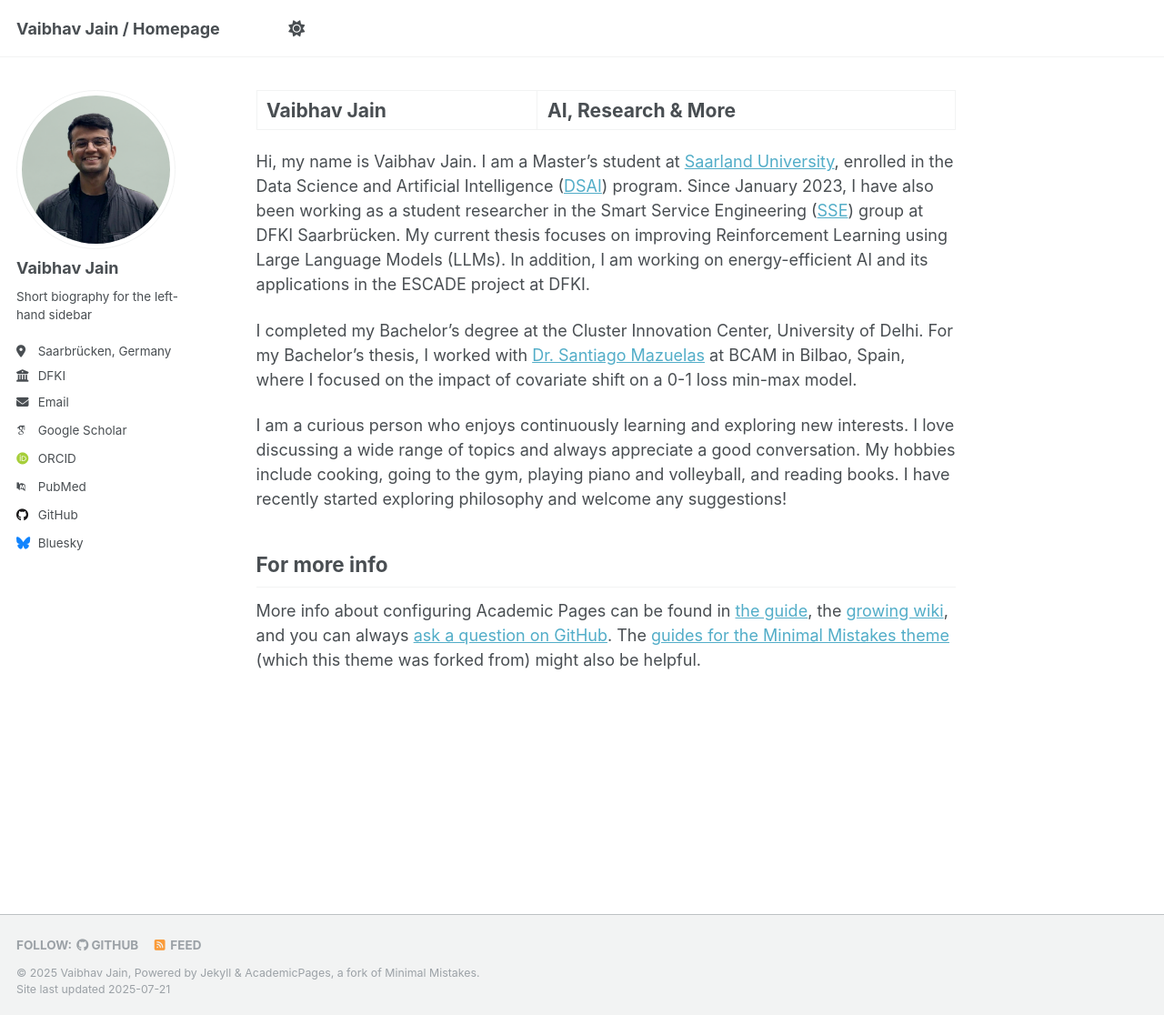
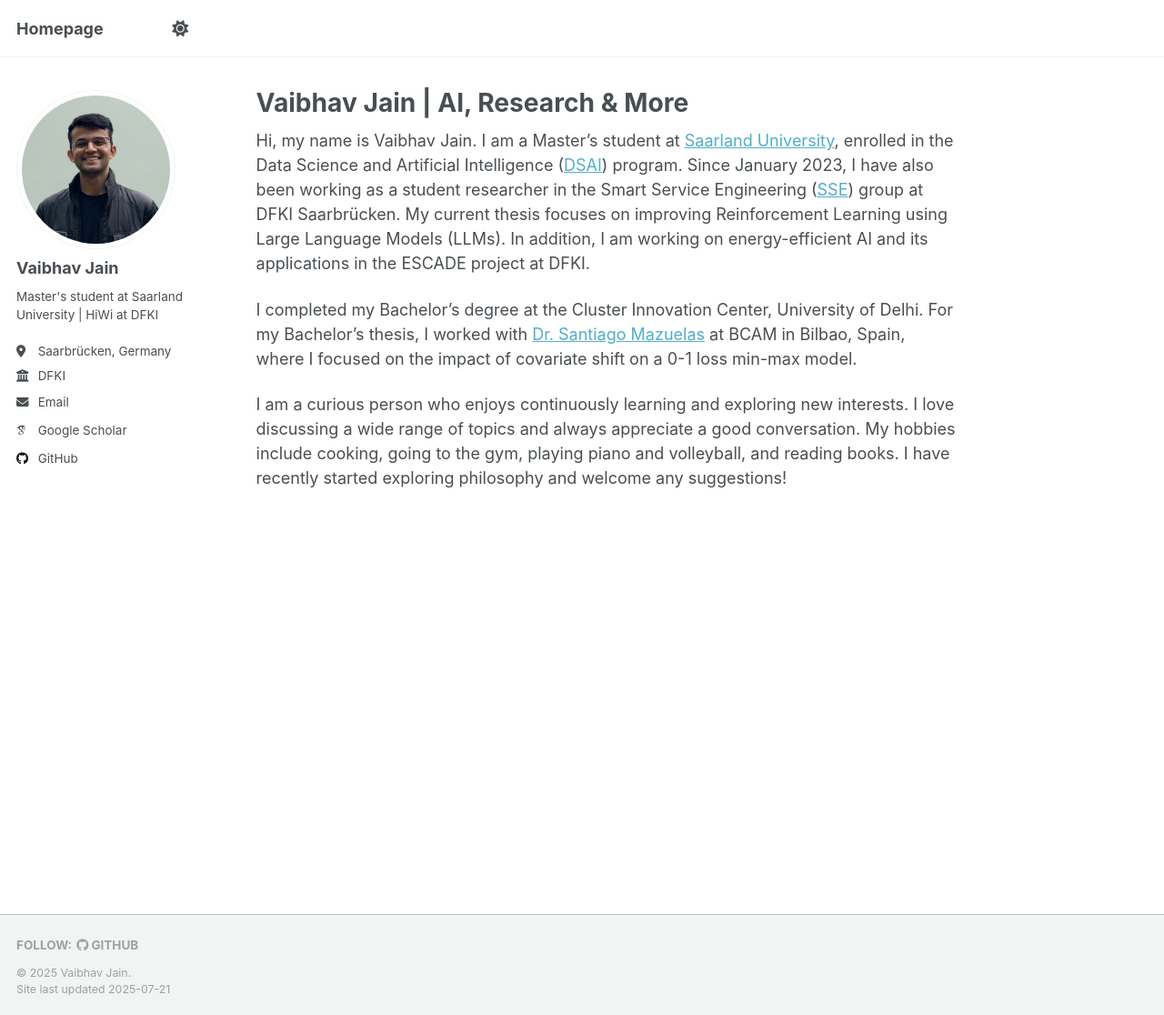
Before and after one commit to Vab-jain/Vab-jain.github.io, a Jekyll site: the page built from _pages/about.md, in a window 1280 px wide and 1116 px high. Shown: the whole window at 91% size. Built offline with Jekyll 4.4.1, drawn with Linux system fonts in a browser that asks for light colours; some web fonts are replaced.

Commit message:
Edit footer, removed extra links, and about.md cleanup

```diff
--- a/_config.yml
+++ b/_config.yml
@@ -9,7 +9,7 @@
 # Basic Site Settings
 locale                   : "en-US"
 site_theme               : "default"
-title                    : "Vaibhav Jain / Homepage"
+title                    : "Homepage"
 title_separator          : "-"
 name                     : &name "Vaibhav Jain"
 description              : &description "personal description"
@@ -25,7 +25,7 @@ author:
   avatar           : "vaibhav_profile.png"
   name             : "Vaibhav Jain"
   pronouns         : # example: "she/her"
-  bio              : "Short biography for the left-hand sidebar"
+  bio              : "Master's student at Saarland University | HiWi at DFKI"
   location         : "Saarbrücken, Germany"
   employer         : "DFKI"
   uri              : # URL
@@ -34,11 +34,11 @@ author:
   # Academic websites
   academia         : # URL
   arxiv            : # URL - Update with the correct link to your profile
-  googlescholar    : "https://scholar.google.com/citations?user=PS_CX0AAAAAJ"
+  googlescholar    : "https://scholar.google.com/citations?user=jXAoFKwAAAAJ&hl"
   impactstory      : # URL
-  orcid            : "http://orcid.org/yourorcidurl"
+  orcid            : # URL
   semantic         : # URL
-  pubmed           : "https://www.ncbi.nlm.nih.gov/pubmed/?term=john+snow"
+  pubmed           : # URL
   researchgate     : # URL
   scopus           : # URL
 
@@ -51,7 +51,7 @@ author:
   stackoverflow    : # User number or user number and name (i.e., use "1" or "1/jeff-atwood")
 
   # Social media
-  bluesky          : "bsky.app" # Replace this with you Bluesky username
+  bluesky          :  # Replace this with you Bluesky username
   facebook         : # Username
   flickr           : # Username
   foursquare       : # Username
@@ -89,7 +89,7 @@ publication_category:
 teaser                   :  # filename of teaser fallback teaser image placed in /images/, .e.g. "500x300.png"
 breadcrumbs              : false # true, false (default)
 words_per_minute         : 160
-future                   : true
+future                   : false
 read_more                : "disabled" # if enabled, adds "Read more" links to excerpts
 talkmap_link             : false      #change to true to add link to talkmap on talks page
 comments:
--- a/_includes/footer.html
+++ b/_includes/footer.html
@@ -12,14 +12,11 @@
     {% if site.author.bitbucket %}
       <li><a href="http://bitbucket.org/{{ site.author.bitbucket }}"><i class="fab fa-bitbucket" aria-hidden="true"></i> Bitbucket</a></li>
     {% endif %}
-    {% if site.atom_feed.hide != true %}
-    <li><a href="{% if site.atom_feed.path %}{{ site.atom_feed.path }}{% else %}{{ base_path }}/feed.xml{% endif %}"><i class="fa fa-fw fa-rss-square" aria-hidden="true"></i> {{ site.data.ui-text[site.locale].feed_label | default: "Feed" }}</a></li>
-    {% endif %}
   </ul>
 </div>
 {% endif %}
 
 <div class="page__footer-copyright">
-  &copy; {{ site.time | date: '%Y' }} {{ site.name | default: site.title }}, {{ site.data.ui-text[site.locale].powered_by | default: "Powered by" }} <a href="http://jekyllrb.com" rel="nofollow">Jekyll</a> &amp; <a href="https://github.com/academicpages/academicpages.github.io">AcademicPages</a>, a fork of <a href="https://mademistakes.com/work/minimal-mistakes-jekyll-theme/" rel="nofollow">Minimal Mistakes</a>.<br />
+  &copy; {{ site.time | date: '%Y' }} {{ site.name | default: site.title }}.<br />
   Site last updated {{ "now" | date: '%Y-%m-%d' %}}
 </div>
--- a/_pages/about.md
+++ b/_pages/about.md
@@ -1,6 +1,6 @@
 ---
 permalink: /
-title: "Vaibhav Jain | AI, Research & More"
+title: Vaibhav Jain \| AI, Research & More
 author_profile: true
 redirect_from:
   - /about/
@@ -12,7 +12,3 @@ Hi, my name is Vaibhav Jain. I am a Master’s student at [Saarland University](
 I completed my Bachelor’s degree at the Cluster Innovation Center, University of Delhi. For my Bachelor’s thesis, I worked with [Dr. Santiago Mazuelas](https://www.bcamath.org/en/people/bcam-members/smazuelas) at BCAM in Bilbao, Spain, where I focused on the impact of covariate shift on a 0-1 loss min-max model.
 
 I am a curious person who enjoys continuously learning and exploring new interests. I love discussing a wide range of topics and always appreciate a good conversation. My hobbies include cooking, going to the gym, playing piano and volleyball, and reading books. I have recently started exploring philosophy and welcome any suggestions!
-
-For more info
-------
-More info about configuring Academic Pages can be found in [the guide](https://academicpages.github.io/markdown/), the [growing wiki](https://github.com/academicpages/academicpages.github.io/wiki), and you can always [ask a question on GitHub](https://github.com/academicpages/academicpages.github.io/discussions). The [guides for the Minimal Mistakes theme](https://mmistakes.github.io/minimal-mistakes/docs/configuration/) (which this theme was forked from) might also be helpful.
```
